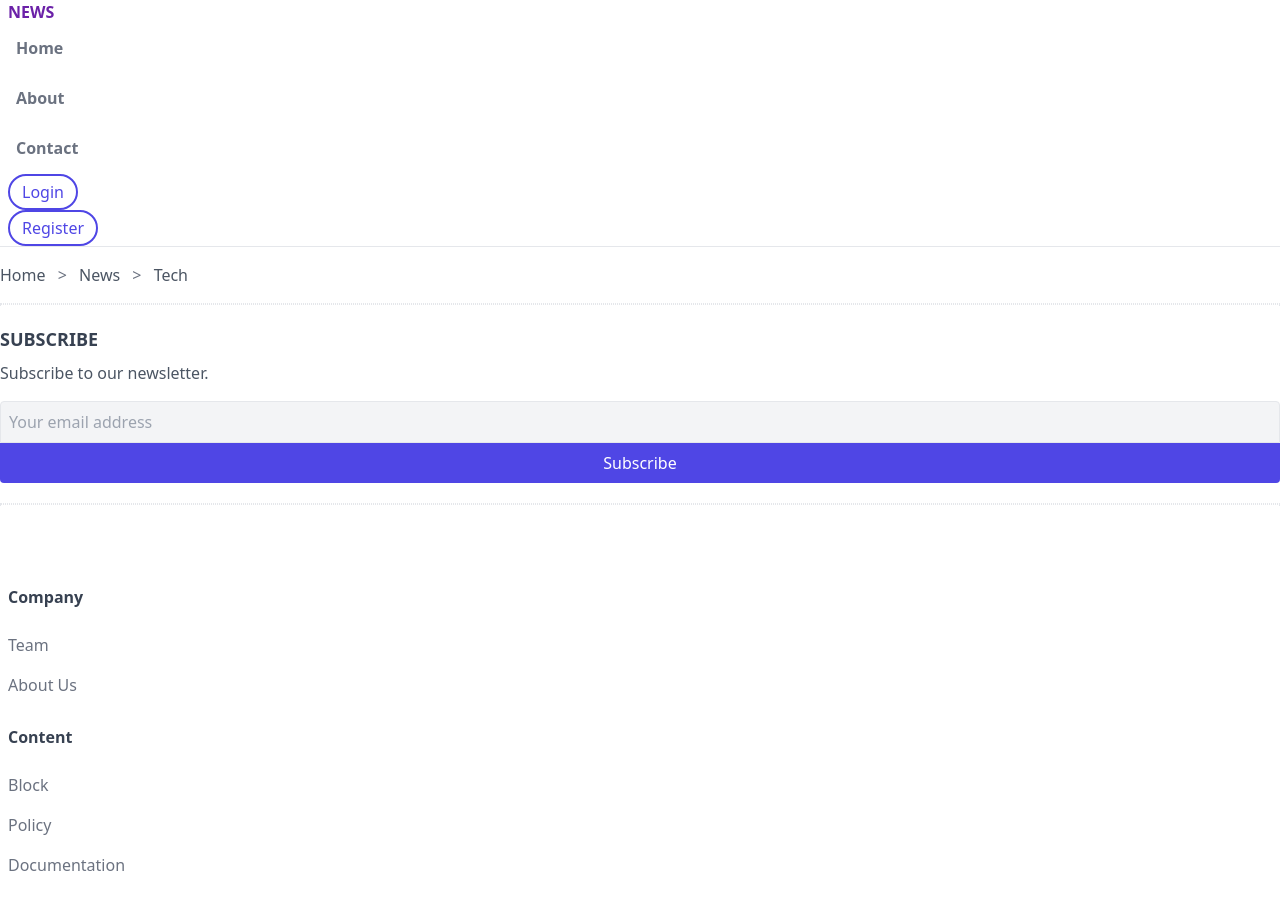
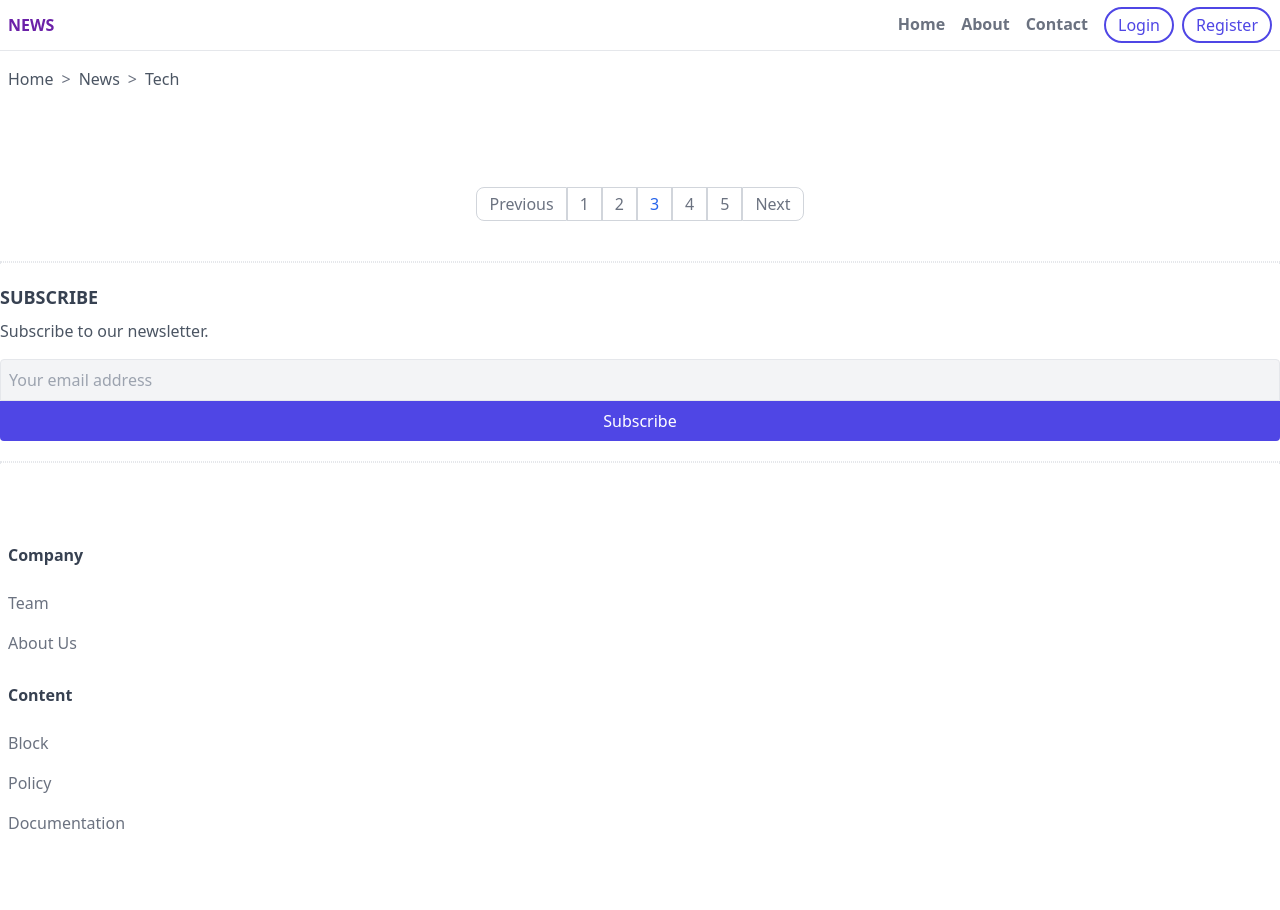
Before and after one commit to BogdanGlazkov/tailwindcss-news, a website: page index.html in a window 1280 px wide. After the commit the page ends 883 px from the top, so only its background shows below. Drawn offline with Linux system fonts and the light colour scheme.

Commit message:
Add pagination

```diff
--- a/index.html
+++ b/index.html
@@ -8,10 +8,10 @@
   </head>
   <body>
     <!-- Header -->
-    <header class="px-2 border-b">
+    <header class="px-2 border-b flex items-center justify-between">
       <a class="uppercase font-bold text-purple-800" href="/">News</a>
-      <nav>
-        <ul class="text-gray-500 font-semibold">
+      <nav class="flex items-center">
+        <ul class="text-gray-500 font-semibold inline-flex items-center">
           <li>
             <a
               class="inline-block py-3 px-2 border-b-2 border-transparent hover:text-purple-800 hover:border-purple-800"
@@ -34,11 +34,11 @@
             >
           </li>
         </ul>
-        <ul>
+        <ul class="inline-flex items-center">
           <li>
             <button
               type="button"
-              class="py-1 px-3 border-2 rounded-full border-indigo-600 text-indigo-600 hover:text-white hover:bg-indigo-800 focus:outline-none focus:ring focus:ring-violet-300"
+              class="ml-2 py-1 px-3 border-2 rounded-full border-indigo-600 text-indigo-600 hover:text-white hover:bg-indigo-800 focus:outline-none focus:ring focus:ring-violet-300"
             >
               Login
             </button>
@@ -46,7 +46,7 @@
           <li>
             <button
               type="button"
-              class="py-1 px-3 border-2 rounded-full border-indigo-600 text-indigo-600 hover:text-white hover:bg-indigo-800 focus:outline-none focus:ring focus:ring-violet-300"
+              class="ml-2 py-1 px-3 border-2 rounded-full border-indigo-600 text-indigo-600 hover:text-white hover:bg-indigo-800 focus:outline-none focus:ring focus:ring-violet-300"
             >
               Register
             </button>
@@ -57,14 +57,69 @@
 
     <main>
       <!-- Breadcrumbs -->
-      <div>
-        <div class="py-4 overflow-y-auto whitespace-nowrap">
+      <div class="px-2 flex items-center">
+        <div class="py-4 overflow-y-auto whitespace-nowrap flex items-center">
           <a class="text-gray-600 hover:text-gray-900" href="#">Home</a>
           <span class="mx-2 text-gray-500 hover:text-gray-900">&gt;</span>
           <a class="text-gray-600" href="#">News</a>
           <span class="mx-2 text-gray-500 hover:text-gray-900">&gt;</span>
           <a class="text-gray-600" href="#">Tech</a>
         </div>
+      </div>
+
+      <!-- Pagination -->
+      <div class="mt-20 mb-10">
+        <ul class="flex justify-center">
+          <li>
+            <a
+              class="inline-block py-1 px-3 border border-gray-300 text-gray-500 rounded-l-lg hover:bg-gray-100 hover:text-gray-700"
+              href="#"
+              >Previous</a
+            >
+          </li>
+          <li>
+            <a
+              class="inline-block py-1 px-3 border border-gray-300 text-gray-500 hover:bg-gray-100 hover:text-gray-700"
+              href="#"
+              >1</a
+            >
+          </li>
+          <li>
+            <a
+              class="inline-block py-1 px-3 border border-gray-300 text-gray-500 hover:bg-gray-100 hover:text-gray-700"
+              href="#"
+              >2</a
+            >
+          </li>
+          <li>
+            <a
+              class="inline-block py-1 px-3 border border-gray-300 text-blue-600"
+              href="#"
+              >3</a
+            >
+          </li>
+          <li>
+            <a
+              class="inline-block py-1 px-3 border border-gray-300 text-gray-500 hover:bg-gray-100 hover:text-gray-700"
+              href="#"
+              >4</a
+            >
+          </li>
+          <li>
+            <a
+              class="inline-block py-1 px-3 border border-gray-300 text-gray-500 hover:bg-gray-100 hover:text-gray-700"
+              href="#"
+              >5</a
+            >
+          </li>
+          <li>
+            <a
+              class="inline-block py-1 px-3 border rounded-r-lg border-gray-300 text-gray-500 hover:bg-gray-100 hover:text-gray-700"
+              href="#"
+              >Next</a
+            >
+          </li>
+        </ul>
       </div>
 
       <!-- Divider -->
```
Also changed, not shown: public/styles.css.
